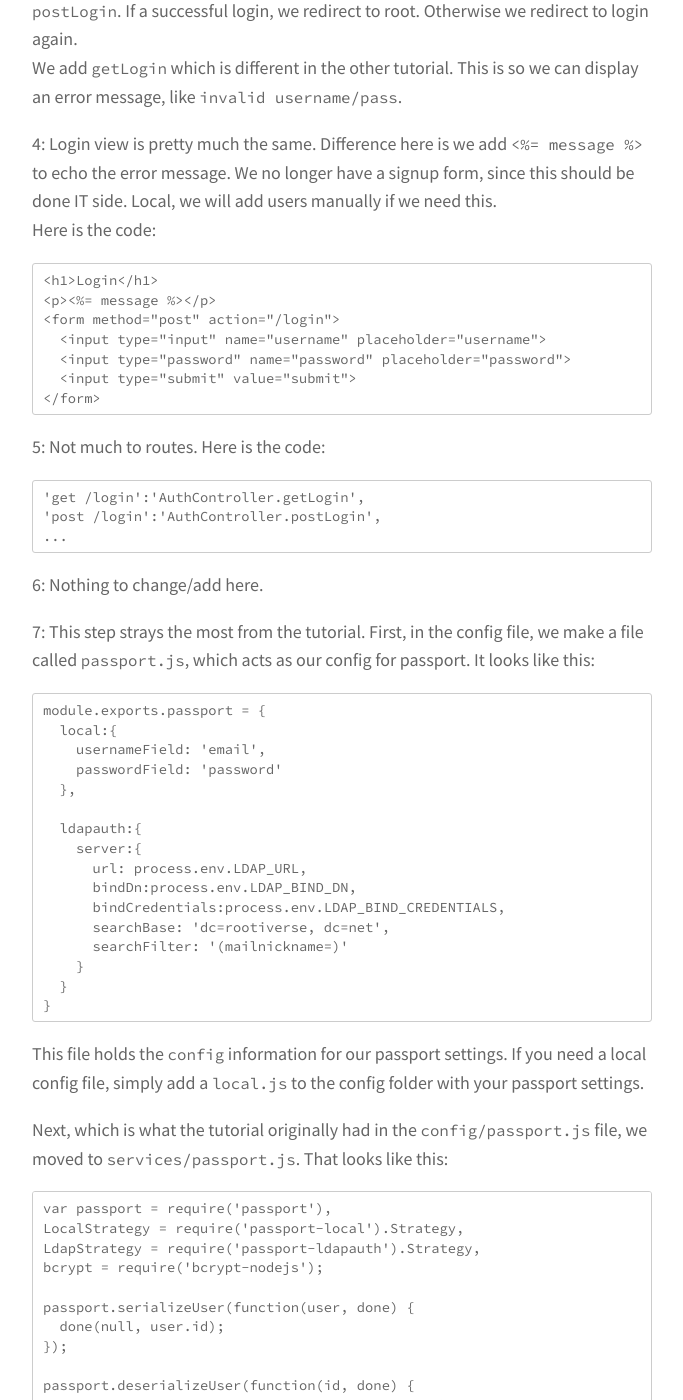
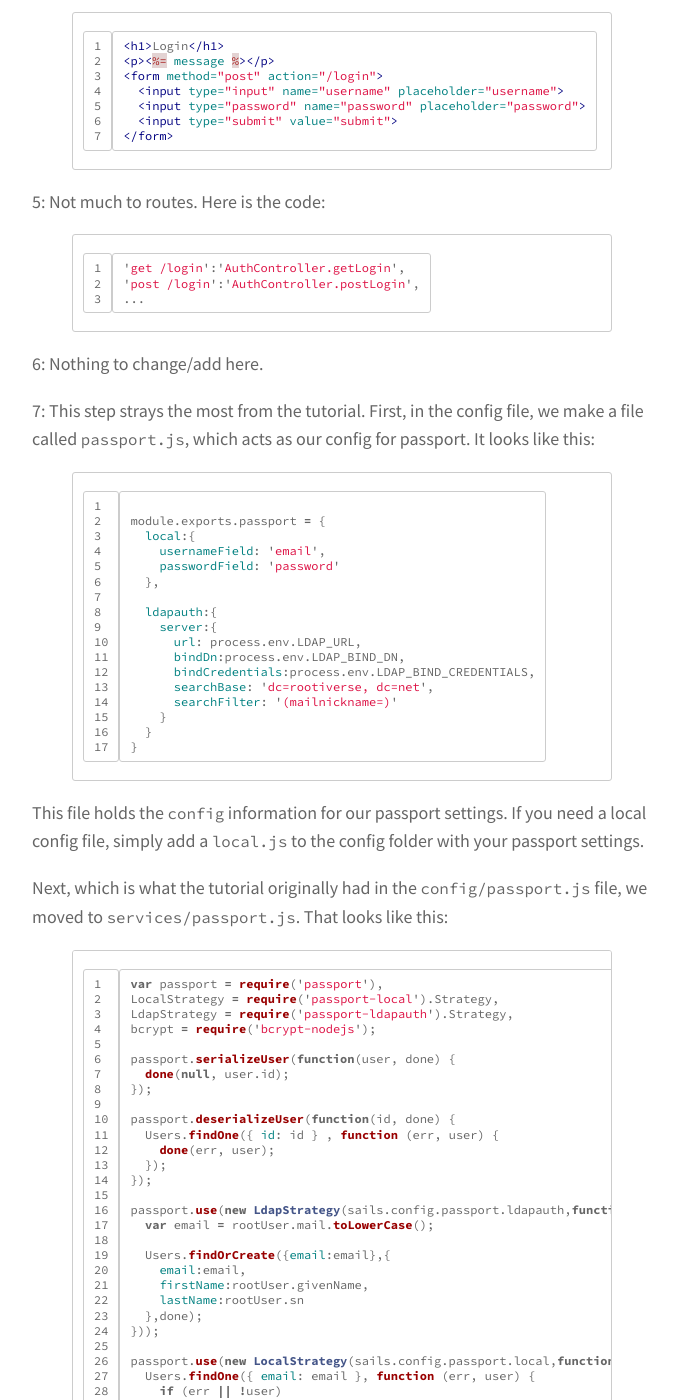
Before and after one commit to rootinc/rootinc.github.io, a Jekyll site: the page built from _posts/2016-04-28-sails-passport-ldap.md, in a window 1280 px wide and 1400 px high, scrolled down 2167 px. Shown: the whole window, without its empty margins (298-981 px from the left). Built offline with Jekyll 4.4.1, drawn with Linux system fonts in a browser that asks for light colours; some of the changed text lies outside the part shown.

Commit message:
Update 2016-04-28-sails-passport-ldap.md

````diff
--- a/_posts/2016-04-28-sails-passport-ldap.md
+++ b/_posts/2016-04-28-sails-passport-ldap.md
@@ -13,7 +13,7 @@ I will point out differences:
 1: We used this version of bcrypt `"bcrypt-nodejs": "0.0.3"`.  Also don't forget to add `"passport-ldapauth": "^0.5.0"`.
 
 2: My user model looks like this:
-```
+{% highlight javascript linenos %}
 var bcrypt = require('bcrypt-nodejs');
 
 module.exports = {
@@ -56,11 +56,11 @@ module.exports = {
     }
   }
 };
-```
+{% endhighlight %}
 The difference here is `password` is not required (because we use LDAP first, then local, and with LDAP system, password is stored in the cloud).  I also removed the `toJSON()` method.  Finally, in the `beforeCreate()` method, I made sure that there was a `user.password` before bcrypting.  In an LDAP system, since we have no password, there would be nothing to bcrypt.
 
 3: Here's what I ended up doing:
-```
+{% highlight javascript linenos %}
 var passport = require('passport');
 
 module.exports = {
@@ -90,13 +90,13 @@ module.exports = {
     res.redirect('/');
   }
 };
-```
+{% endhighlight %}
 First, `passport.authenticate` can take more than one type of authentication method.  In our case, we needed to do 'ldapauth' then 'local'.  We route this to `postLogin`.  If a successful login, we redirect to root.  Otherwise we redirect to login again.
 We add `getLogin` which is different in the other tutorial.  This is so we can display an error message, like `invalid username/pass`.
 
 4: Login view is pretty much the same.  Difference here is we add `<%= message %>` to echo the error message.  We no longer have a signup form, since this should be done IT side.  Local, we will add users manually if we need this.
 Here is the code:
-```
+{% highlight html linenos %}
 <h1>Login</h1>
 <p><%= message %></p>
 <form method="post" action="/login">
@@ -104,17 +104,17 @@ Here is the code:
   <input type="password" name="password" placeholder="password">
   <input type="submit" value="submit">
 </form>
-```
+{% endhighlight %}
 5: Not much to routes.  Here is the code:
-```
+{% highlight javascript linenos %}
 'get /login':'AuthController.getLogin',
 'post /login':'AuthController.postLogin',
 ...
-```
+{% endhighlight %}
 6: Nothing to change/add here.
 
 7: This step strays the most from the tutorial.  First, in the config file, we make a file called `passport.js`, which acts as our config for passport.  It looks like this:
-```
+{% highlight javascript linenos %}
 module.exports.passport = {
   local:{
     usernameField: 'email',
@@ -131,11 +131,11 @@ module.exports.passport = {
     }
   }
 }
-```
+{% endhighlight %}
 This file holds the `config` information for our passport settings.  If you need a local config file, simply add a `local.js` to the config folder with your passport settings.
 
 Next, which is what the tutorial originally had in the `config/passport.js` file, we moved to `services/passport.js`.  That looks like this:
-```
+{% highlight javascript linenos %}
 var passport = require('passport'),
 LocalStrategy = require('passport-local').Strategy,
 LdapStrategy = require('passport-ldapauth').Strategy,
@@ -180,7 +180,7 @@ passport.use(new LocalStrategy(sails.config.passport.local,function(email, passw
     });
   });
 }));
-```
+{% endhighlight %}
 We call Passport's `serializeUser` and `deserializeUser` functions.  After that, simply use the `LdapStrategy` and `LocalStrategy` in passport's `use` function.  In the callbacks, do your own server's logic to authenicate/create a user.
 
 8: Nothing to change/add here.
@@ -188,7 +188,7 @@ We call Passport's `serializeUser` and `deserializeUser` functions.  After that,
 9: This part is a little tricky because it is more custom to your app.  Learn more about it here: http://sailsjs.org/documentation/concepts/policies
 
 This is what we ended up using:
-```
+{% highlight javascript linenos %}
 '*': ['passport'],
 
 'AuthController': {
@@ -201,7 +201,7 @@ This is what we ended up using:
   'exportPage':true,
   'preloader':true
 }
-```
+{% endhighlight %}
 Essentially, all routes need to run passport policy (of step 8) first `'*': ['passport']`.  If you are using the `AuthController`, all routes can exclude the passport policy: `'*': true`.  If you are using the `ProjectsController`, css, exportTemplates, exportPage and preloader exclude the passport policy.
 
 That is it!  With that configuration, we were able to get LDAP working in a Sails app using passport.
````
